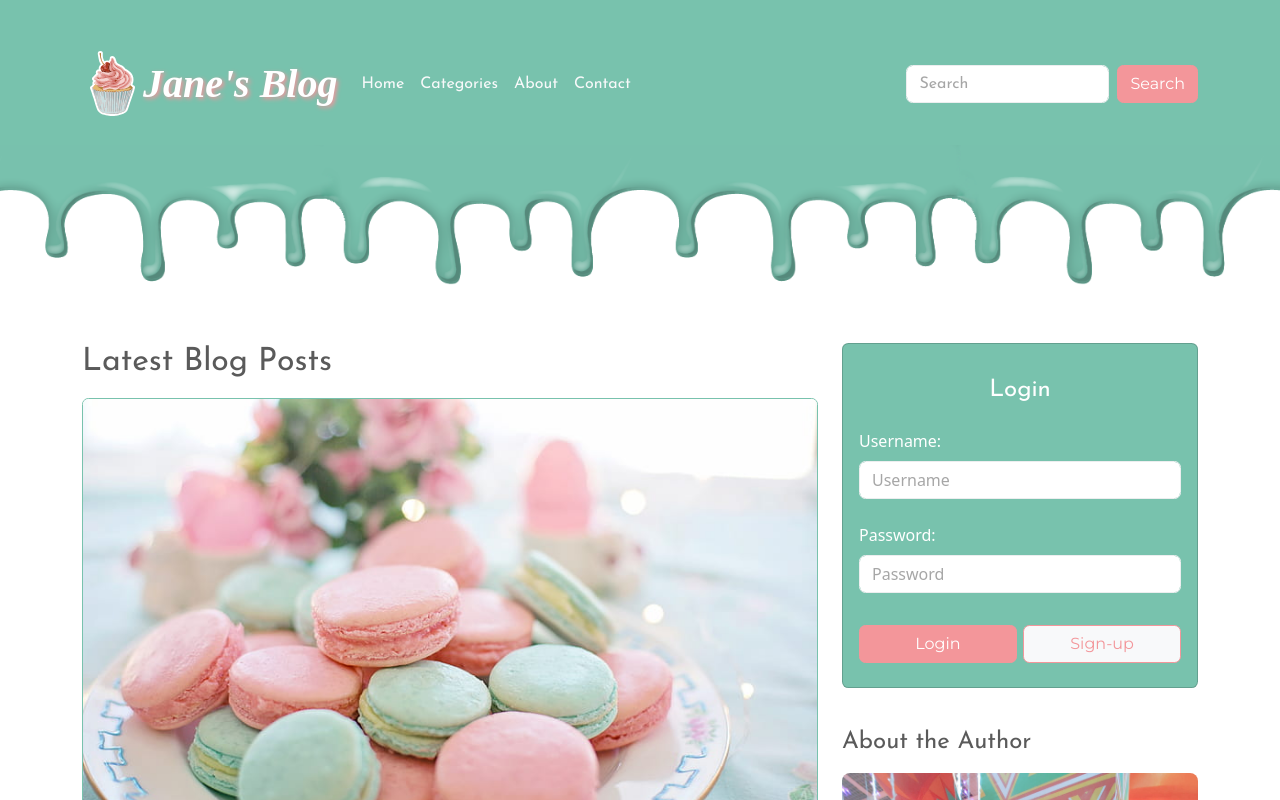
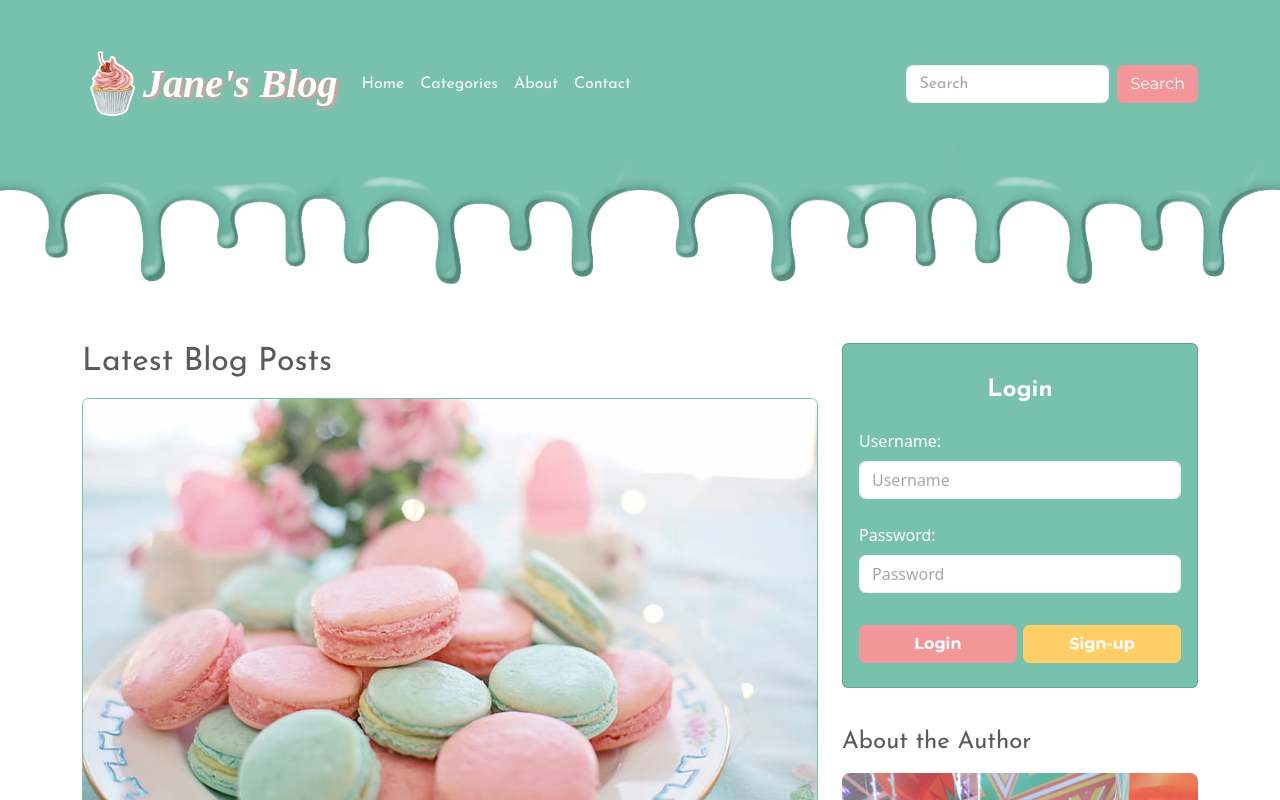
Before and after one commit to maryjanesalem/kodego-my_blog_app, a React (Create React App) app: page / in a window 1280 px wide. Shown: the top 800 px of the page. Built offline with nearby package versions, Linux system fonts and the light colour scheme; a web font is replaced by a local one.

Commit message:
update buttons

```diff
--- a/src/App.css
+++ b/src/App.css
@@ -79,6 +79,7 @@
 .loginbuttons button {
     width: 49%;
     margin-top: 2em;
+    font-weight: 700;
 }
 
 .btn-login {
--- a/src/components/Login.js
+++ b/src/components/Login.js
@@ -4,7 +4,7 @@ const Login = () => {
         <div className="login">
             <div className="card text-white bg-primary mb-4">
                 <div className="card-body">
-                    <h4 className="card-title text-center mt-3">Login</h4>
+                    <h4 className="card-title text-center mt-3 fw-bolder">Login</h4>
                     <div className="card-text">
                         <div className="form-group">
                             <fieldset className="login-field">
@@ -14,7 +14,7 @@ const Login = () => {
                                 <input className="form-control" id="password" type="text" placeholder="Password" />
                                 <div className="loginbuttons mb-2">
                                     <button type="button" className="btn btn-secondary btn-login">Login</button>
-                                    <button type="button" className="btn btn-outline-secondary bg-light btn-signup">Sign-up</button>
+                                    <button type="button" className="btn btn-warning btn-signup">Sign-up</button>
                                 </div>
                             </fieldset>
                         </div>
--- a/src/css/styles.scss
+++ b/src/css/styles.scss
@@ -36,6 +36,8 @@ html {
 
   header {
     overflow: hidden;
+
+
   }
 
   .josefin,
```
Also changed, not shown: src/logo.svg (deleted).
